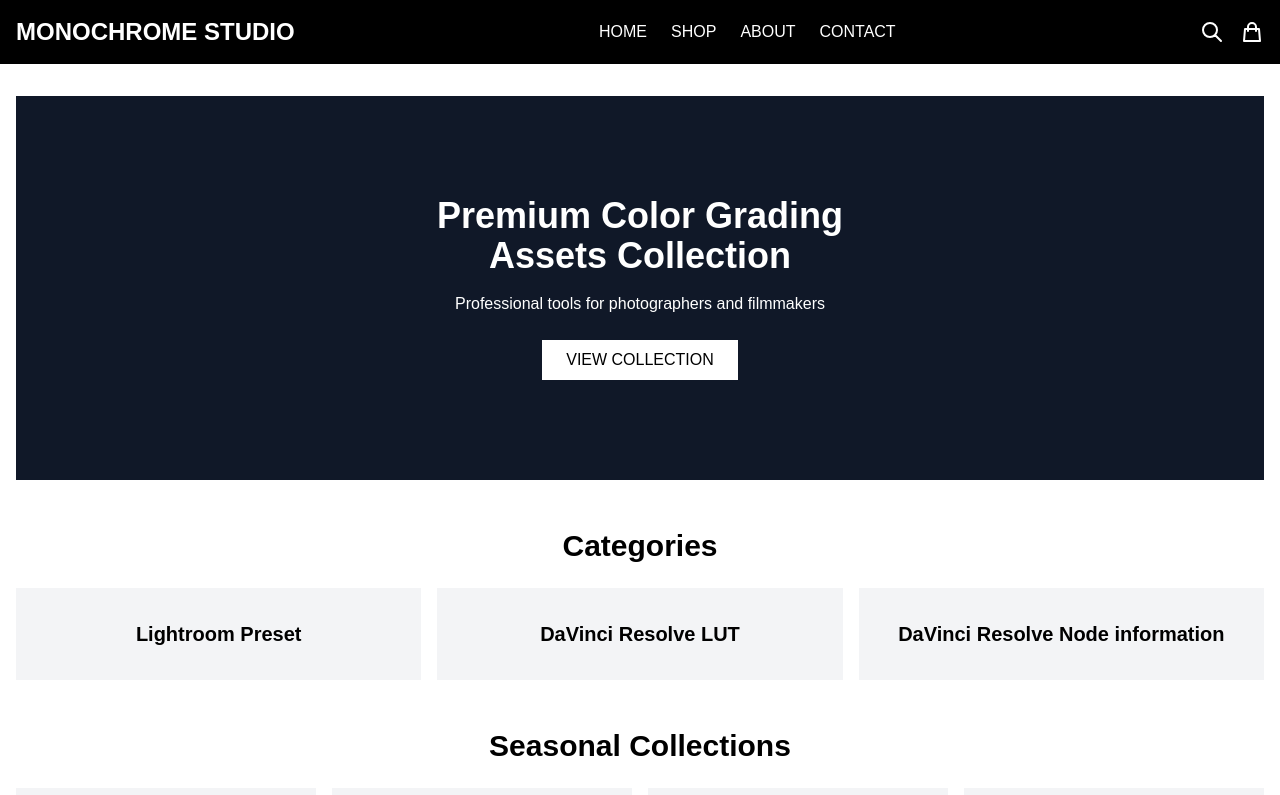
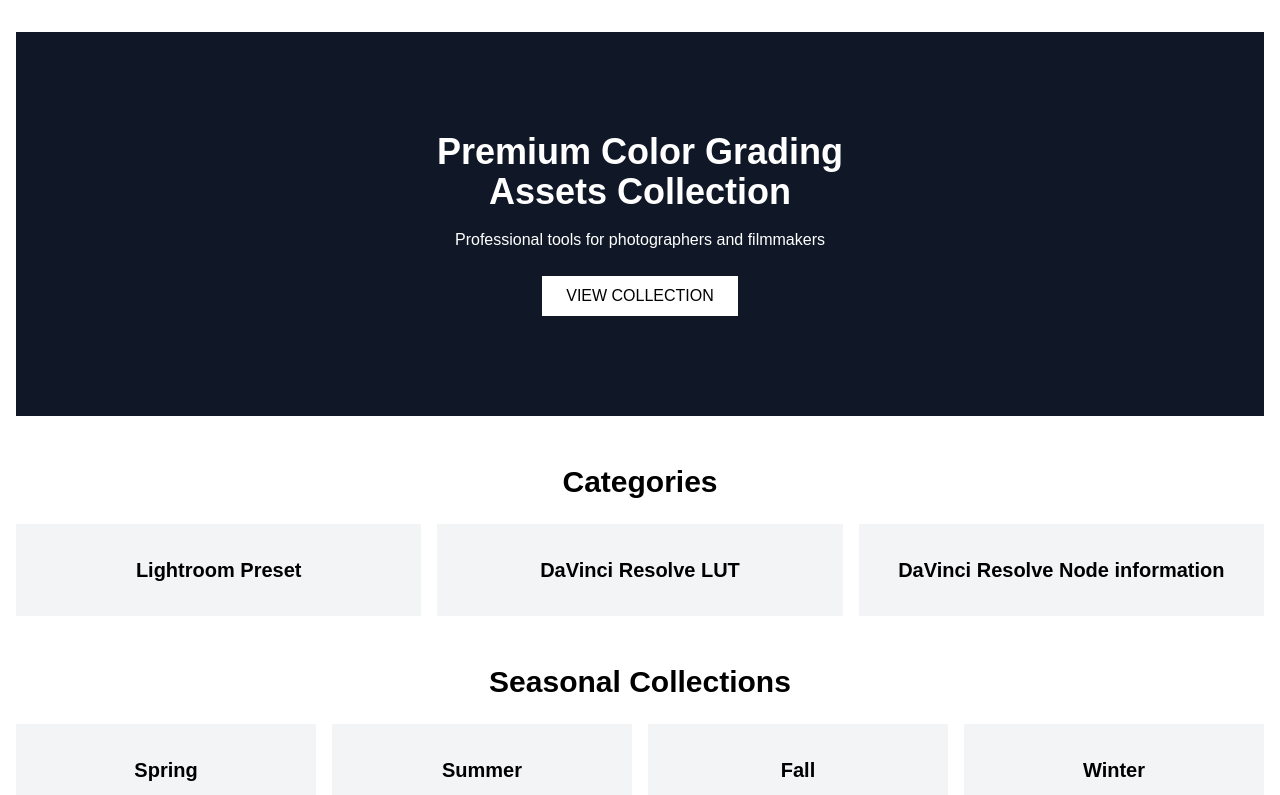
Before and after one commit to noajp/portfolio, a Next.js app: page /other/stores in a window 1280 px wide. Shown: the top 795 px of the page. Built offline with nearby package versions, Linux system fonts and the light colour scheme.

Commit message:
ヘッダーコンポーネントを削除し、ページのレイアウトを簡素化

```diff
--- a/src/app/other/stores/page.tsx
+++ b/src/app/other/stores/page.tsx
@@ -150,40 +150,6 @@ export default function Home() {
 
   return (
     <div className="min-h-screen bg-white text-black">
-      {/* Header */}
-      <header className="bg-black text-white p-4 sticky top-0 z-10">
-        <div className="container mx-auto flex justify-between items-center">
-          <h1 className="text-2xl font-bold">MONOCHROME STUDIO</h1>
-          <nav className="hidden md:block">
-            <ul className="flex space-x-6">
-              <li className="hover:underline cursor-pointer">HOME</li>
-              <li className="hover:underline cursor-pointer">SHOP</li>
-              <li className="hover:underline cursor-pointer">ABOUT</li>
-              <li className="hover:underline cursor-pointer">CONTACT</li>
-            </ul>
-          </nav>
-          <div className="flex items-center space-x-4">
-            <button className="hover:text-gray-300">
-              <svg xmlns="http://www.w3.org/2000/svg" className="h-6 w-6" fill="none" viewBox="0 0 24 24" stroke="currentColor">
-                <path strokeLinecap="round" strokeLinejoin="round" strokeWidth={2} d="M21 21l-6-6m2-5a7 7 0 11-14 0 7 7 0 0114 0z" />
-              </svg>
-            </button>
-            <button
-              className="hover:text-gray-300 relative"
-              onClick={() => setIsCartOpen(!isCartOpen)}
-            >
-              <svg xmlns="http://www.w3.org/2000/svg" className="h-6 w-6" fill="none" viewBox="0 0 24 24" stroke="currentColor">
-                <path strokeLinecap="round" strokeLinejoin="round" strokeWidth={2} d="M16 11V7a4 4 0 00-8 0v4M5 9h14l1 12H4L5 9z" />
-              </svg>
-              {cart.length > 0 && (
-                <span className="absolute -top-2 -right-2 bg-white text-black text-xs w-5 h-5 rounded-full flex items-center justify-center">
-                  {cart.reduce((total, item) => total + item.quantity, 0)}
-                </span>
-              )}
-            </button>
-          </div>
-        </div>
-      </header>
 
       {/* Main content */}
       <main className="container mx-auto px-4 py-8">
```
